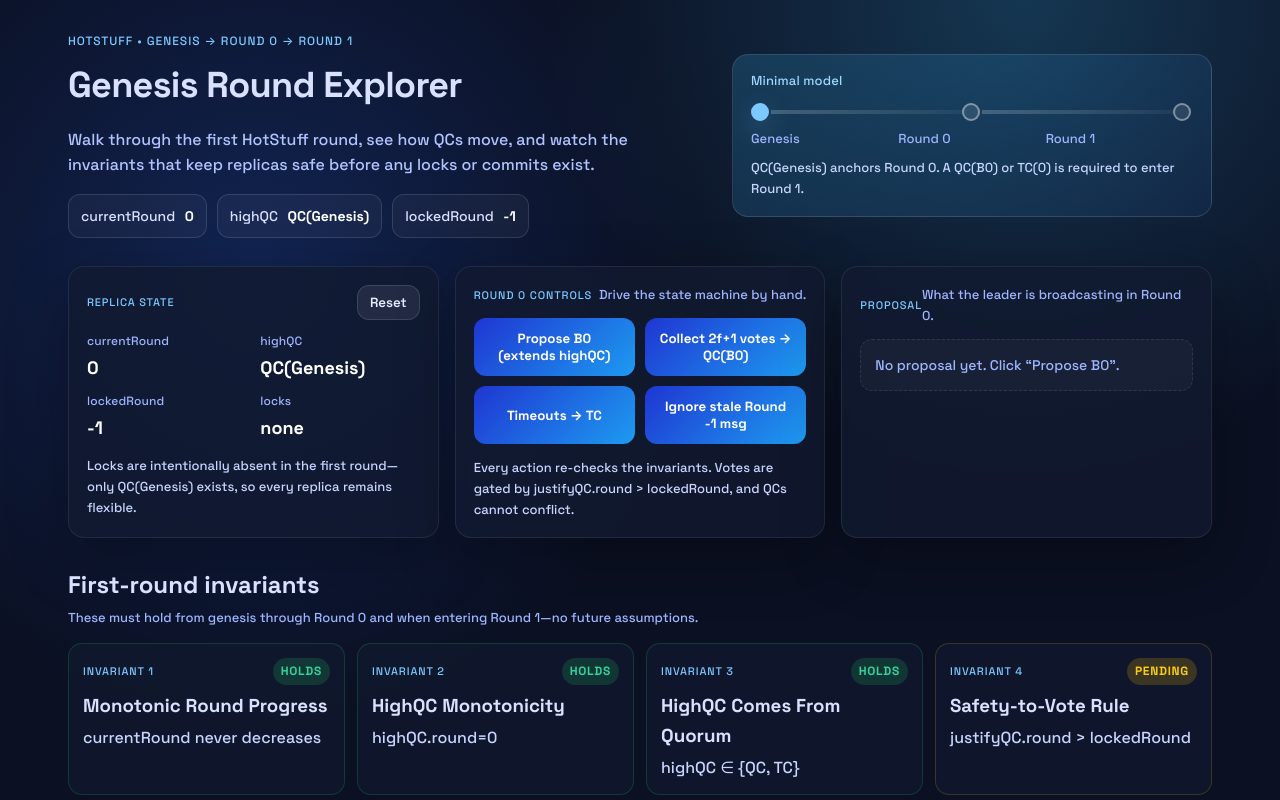
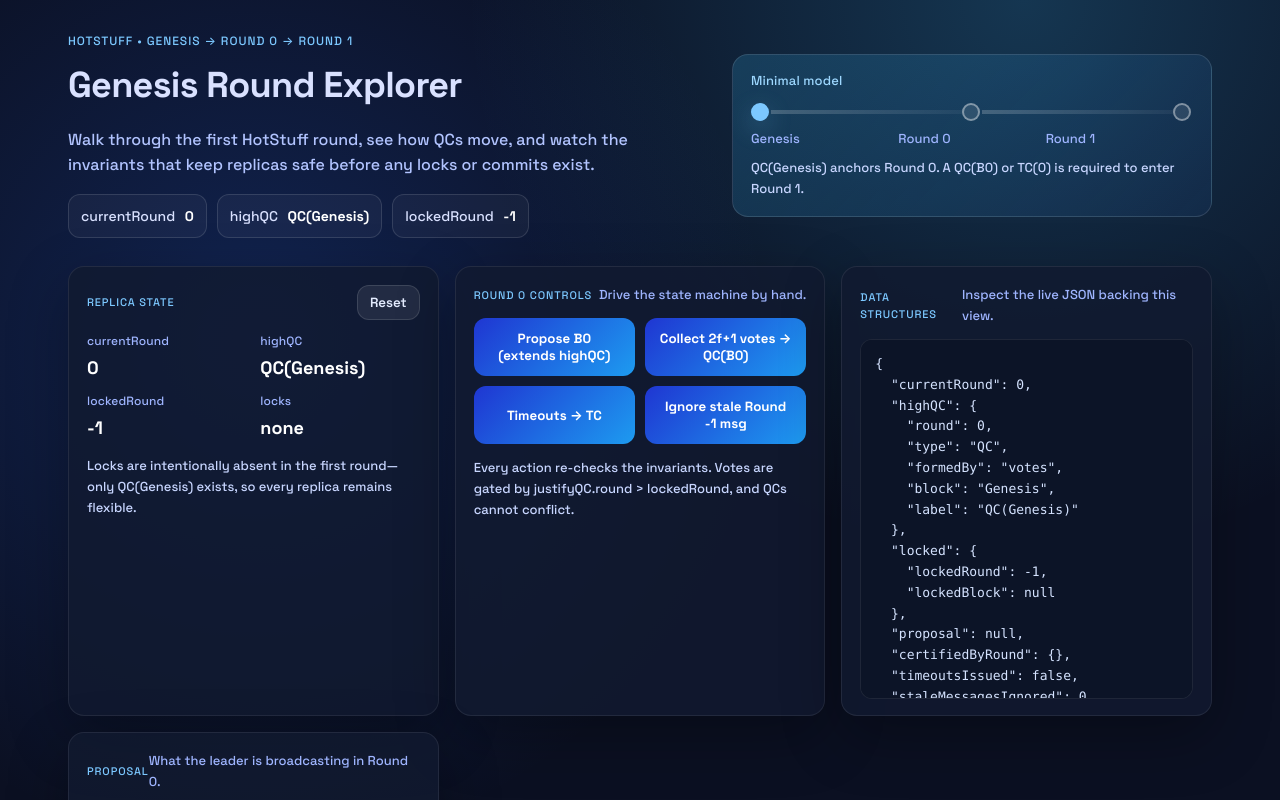
Before and after one commit to Nepalichhoro/big-hustler-crypto-hub, a React (Vite) app in the folder hotst/ui/: page / in a window 1280 px wide. Shown: the top 800 px of the page. Built offline with nearby package versions, Linux system fonts and the light colour scheme.

Commit message:
Adds data structure view.

```diff
--- a/hotst/ui/src/App.css
+++ b/hotst/ui/src/App.css
@@ -223,6 +223,19 @@ button:active {
   font-size: 14px;
 }
 
+.json-view {
+  margin: 0;
+  padding: 14px;
+  border-radius: 12px;
+  background: #0c1427;
+  color: #d5e3ff;
+  font-family: 'SFMono-Regular', Consolas, Menlo, monospace;
+  font-size: 13px;
+  border: 1px solid rgba(255, 255, 255, 0.08);
+  overflow: auto;
+  max-height: 360px;
+}
+
 .section-heading {
   margin: 28px 0 14px;
 }
--- a/hotst/ui/src/App.tsx
+++ b/hotst/ui/src/App.tsx
@@ -329,6 +329,38 @@ function App() {
     state.committedBlocks.length,
   ])
 
+  const dataSnapshot = useMemo(
+    () =>
+      JSON.stringify(
+        {
+          currentRound: state.currentRound,
+          highQC: state.highQC,
+          locked: {
+            lockedRound: state.lockedRound,
+            lockedBlock: state.lockedBlock,
+          },
+          proposal: state.proposal ?? null,
+          certifiedByRound: state.certifiedByRound,
+          timeoutsIssued: state.timeoutIssued,
+          staleMessagesIgnored: state.staleMessagesIgnored,
+          committedBlocks: state.committedBlocks,
+        },
+        null,
+        2,
+      ),
+    [
+      state.certifiedByRound,
+      state.committedBlocks,
+      state.currentRound,
+      state.highQC,
+      state.lockedBlock,
+      state.lockedRound,
+      state.proposal,
+      state.staleMessagesIgnored,
+      state.timeoutIssued,
+    ],
+  )
+
   return (
     <div className="page">
       <header className="hero">
@@ -426,6 +458,14 @@ function App() {
 
         <div className="card">
           <div className="card-heading">
+            <p className="label">Data structures</p>
+            <p className="sub">Inspect the live JSON backing this view.</p>
+          </div>
+          <pre className="json-view">{dataSnapshot}</pre>
+        </div>
+
+        <div className="card">
+          <div className="card-heading">
             <p className="label">Proposal</p>
             <p className="sub">What the leader is broadcasting in Round 0.</p>
           </div>
```
